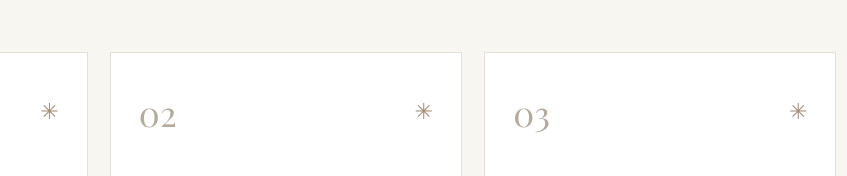
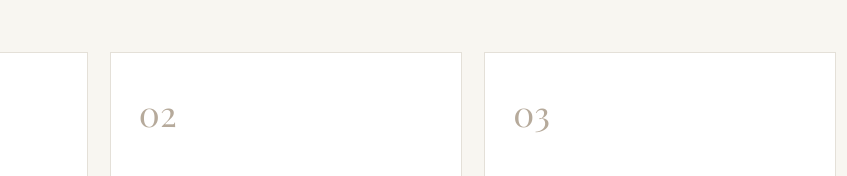
Before and after one commit to macabentaregines-net/Redge_In, a plain HTML site: page index.html in a window 1280 px wide. Shown: the part 1054-1230 px from the top of the page, 354-1201 px from the left. Drawn offline with nearby package versions, Linux system fonts and the light colour scheme; a web font is replaced by a local one.

Commit message:
Update index.html

```diff
--- a/index.html
+++ b/index.html
@@ -79,7 +79,7 @@
         <article class="approach-card">
             <div class="approach-card-top">
                 <span class="approach-number">01</span>
-                <span class="approach-symbol">✳</span>
+                <span class="approach-symbol"></span>
             </div>
             <div class="approach-card-content">
                 <h3>People First</h3>
@@ -91,7 +91,7 @@
         <article class="approach-card">
             <div class="approach-card-top">
                 <span class="approach-number">02</span>
-                <span class="approach-symbol">✳</span>
+                <span class="approach-symbol"></span>
             </div>
             <div class="approach-card-content">
                 <h3>Creative Thinking</h3>
@@ -103,7 +103,7 @@
         <article class="approach-card">
             <div class="approach-card-top">
                 <span class="approach-number">03</span>
-                <span class="approach-symbol">✳</span>
+                <span class="approach-symbol"></span>
             </div>
             <div class="approach-card-content">
                 <h3>Smarter Workflows</h3>
```
